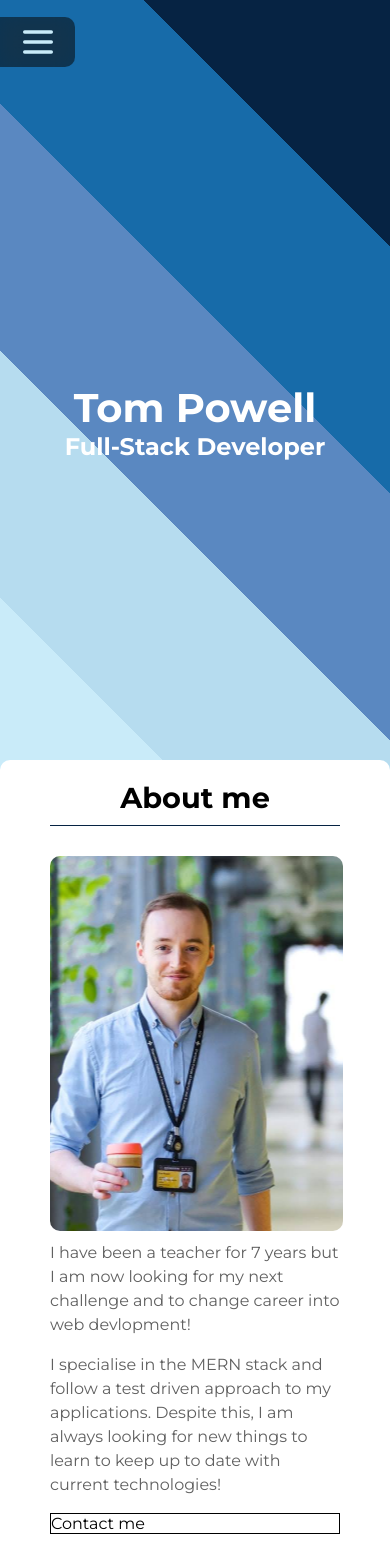
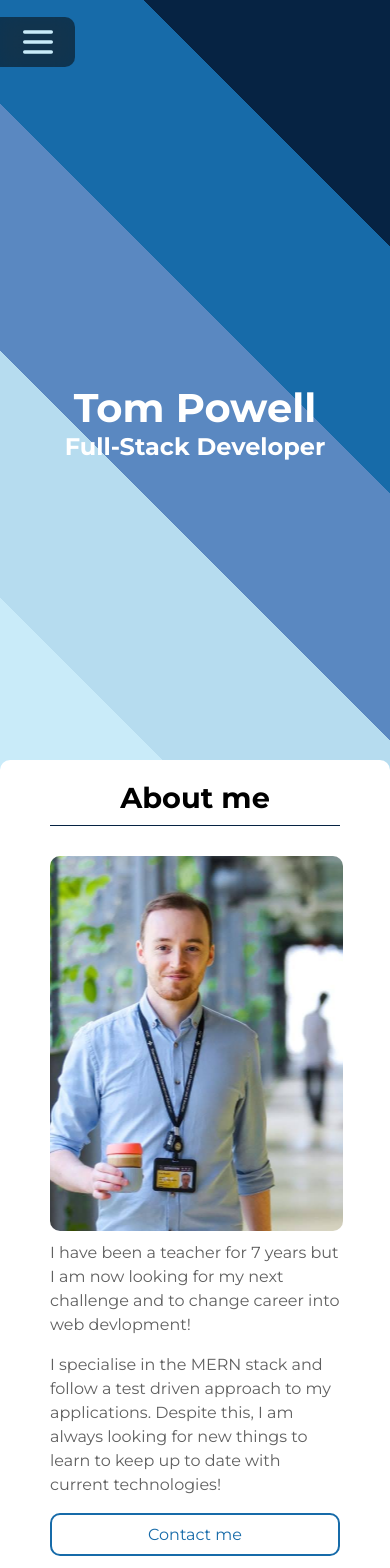
Before and after one commit to Tom2612/Portfolio, a React (Vite) app: page / in a window 390 px wide. Shown: the top 1568 px of the page. Built offline with nearby package versions, Linux system fonts and the light colour scheme.

Commit message:
Added more styles to desktop

```diff
--- a/src/components/Header.css
+++ b/src/components/Header.css
@@ -1,4 +1,8 @@
 @media(min-width: 576px) {
+    nav {
+        z-index: 1000;
+        position: fixed;
+    }
     .desktop-view {
         height: 5vh;
         width: 100%;
--- a/src/index.css
+++ b/src/index.css
@@ -62,8 +62,13 @@ p {
 }
 .contact-btn {
   display: block;
-  width: 100%;
-  border: 1px solid black;
+  max-width: 415px;
+  padding: 10px;
+  border-radius: 10px;
+  text-align: center;
+  color: #176BA9;
+  border: 2px solid #176BA9;
+  cursor: pointer;
 }
 .skill {
   margin-bottom: 40px;
@@ -102,6 +107,13 @@ footer {
 footer a {
   text-decoration: none;
   color: #C9EBF9;
+}
+
+@media (max-width: 820px) {
+  .about-container {
+    flex-direction: column;
+    align-items: center;
+  }
 }
 
 @media (min-width: 576px) {
```
